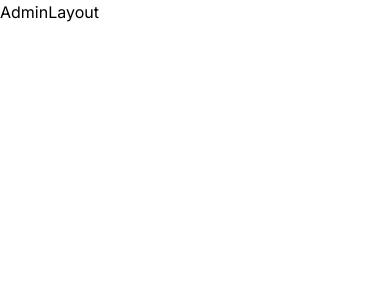
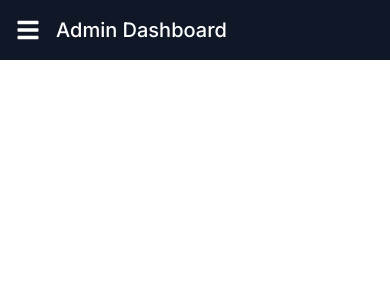
Before and after one commit to ahasan-ullah/Rabbit-E-Commerce-Website, a React (Vite) app in the folder frontend/: page /admin in a window 390 px wide. Shown: the top 300 px of the page. Built offline with nearby package versions, Linux system fonts and the light colour scheme.

Commit message:
side bar layout and the mobile sidebar toggle functionality added in the admin layout

```diff
--- a/frontend/src/components/Admin/AdminLayout.jsx
+++ b/frontend/src/components/Admin/AdminLayout.jsx
@@ -1,6 +1,33 @@
+import { useState } from "react";
+import { FaBars } from "react-icons/fa";
+
 const AdminLayout = () => {
+  const [isSidebaropen,setIsSidebarOpen]=useState(false);
+  const toggleSidebar=()=>{
+    setIsSidebarOpen(!isSidebaropen);
+  };
   return (
-    <div>AdminLayout</div>
+    <div className="min-h-screen flex flex-col md:flex-row relative">
+      {/* mobile toggle button */}
+      <div className="flex md:hidden p-4 bg-gray-900 text-white z-20">
+        <button onClick={toggleSidebar}>
+          <FaBars size={24}></FaBars>
+        </button>
+        <h1 className="ml-4 text-xl font-medium">
+          Admin Dashboard
+        </h1>
+      </div>
+      {/* overlay mobile side bar */}
+      {
+        isSidebaropen && (
+          <div className="fixed inset-0 bg-gray-950/10 md:hidden" onClick={toggleSidebar}></div>
+        )
+      }
+      {/* sidebar */}
+      <div className={`bg-gray-900 w-64 min-h-screen text-white absolute md:relative transform ${isSidebaropen?"translate-0":"-translate-x-full"} transition-transform duration-300 md:translate-x-0 md:static md:block z-20`}>
+        {/* sidebar components */}
+      </div>
+    </div>
   )
 }
 
--- a/frontend/src/pages/CollectonPage.jsx
+++ b/frontend/src/pages/CollectonPage.jsx
@@ -1,31 +1,27 @@
 import { useEffect, useRef, useState } from "react";
 import { FaFilter } from "react-icons/fa";
 import FilterSidebar from "../components/Products/FilterSidebar";
-import SortOptions from "../components/Products/SortOptions";
-import ProductGrid from "../components/Products/ProductGrid";
 
 const CollectonPage = () => {
   const [products, setProducts] = useState([]);
-  const sidebarRef = useRef(null);
-  const [isSidebarOpen, setIsSidebarOpen] = useState(false);
+  const sidebarRef=useRef(null);
+  const [isSidebarOpen,setIsSidebarOpen]=useState(false);
 
-  const toggleSidebar = () => {
+  const toggleSidebar=()=>{
     setIsSidebarOpen(!isSidebarOpen);
-  };
+  }
 
-  useEffect(() => {
-    const handleClickOutside = (e) => {
-      if (sidebarRef.current && !sidebarRef.current.contains(e.target)) {
-        setIsSidebarOpen(false);
-      }
-    };
+  const handleClickOutside=(e)=>{
+    if(sidebarRef.current && !sidebarRef.current.contains(e.target)){
+      setIsSidebarOpen(false);
+    }
+  }
 
-    document.addEventListener("mousedown", handleClickOutside);
+  useEffect(()=>{
+    document.addEventListener("mousedown",handleClickOutside);
 
-    return () => {
-      document.removeEventListener("mousedown", handleClickOutside);
-    };
-  }, []);
+    document.removeEventListener("mousedown",handleClickOutside)
+  },[])
 
   useEffect(() => {
     setTimeout(() => {
@@ -120,33 +116,21 @@ const CollectonPage = () => {
         },
       ];
       setProducts(fetchedProducts);
-    }, 1000);
-  }, []);
-  return (
+    },1000);
+  },[])
+  return(
     <div className="flex flex-col lg:flex-row">
       {/* mobile filter button */}
-      <button
-        onClick={toggleSidebar}
-        className="lg:hidden border p-2 flex justify-center items-center"
-      >
+      <button onClick={toggleSidebar} className="lg:hidden border p-2 flex justify-center items-center">
         <FaFilter className="r-2"></FaFilter>Filters
       </button>
       {/* filter sidebar */}
-      <div
-        className={`${
-          isSidebarOpen ? "translate-x-0" : "-translate-x-full"
-        } fixed inset-y-0 z-50 left-0 w-64 bg-white overflow-x-auto transition-transform duration-300 lg:static lg:translate-x-0`}
-        ref={sidebarRef}
-      >
+      <div className={`${isSidebarOpen? "translate-x-0":"-translate-x-full"} fixed inset-y-0 z-50 left-0 w-64 bg-white overflow-x-auto transition-transform duration-300 lg:static lg: translate-x-0`} ref={sidebarRef}>
         <FilterSidebar></FilterSidebar>
       </div>
       <div className="flex-grow p-4">
         <h2 className="text-2xl uppercase mb-4">All Collection</h2>
-        {/* sort */}
-        <SortOptions></SortOptions>
-
-        {/* product grid */}
-        <ProductGrid products={products}></ProductGrid>
+        {/*  */}
       </div>
     </div>
   );
```
